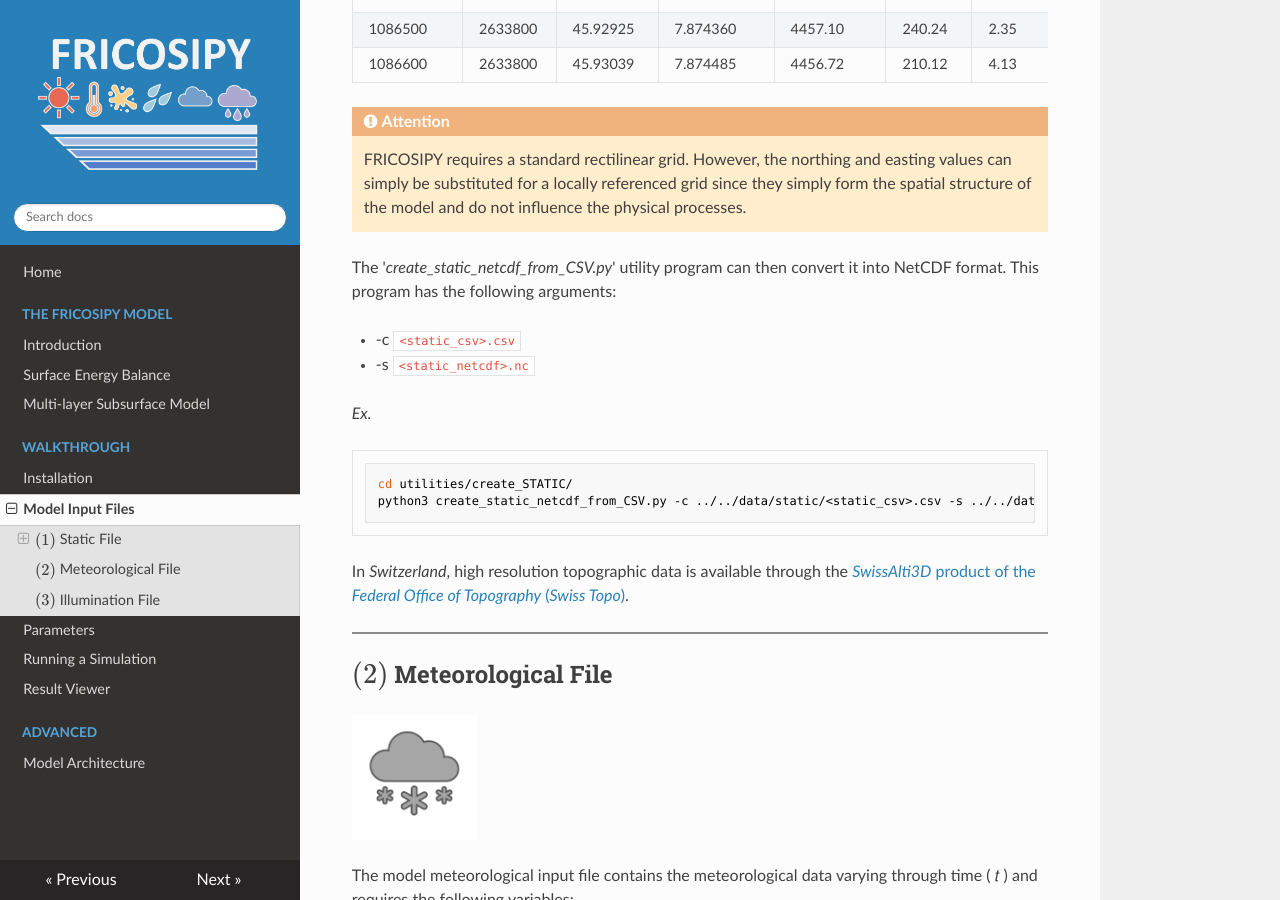
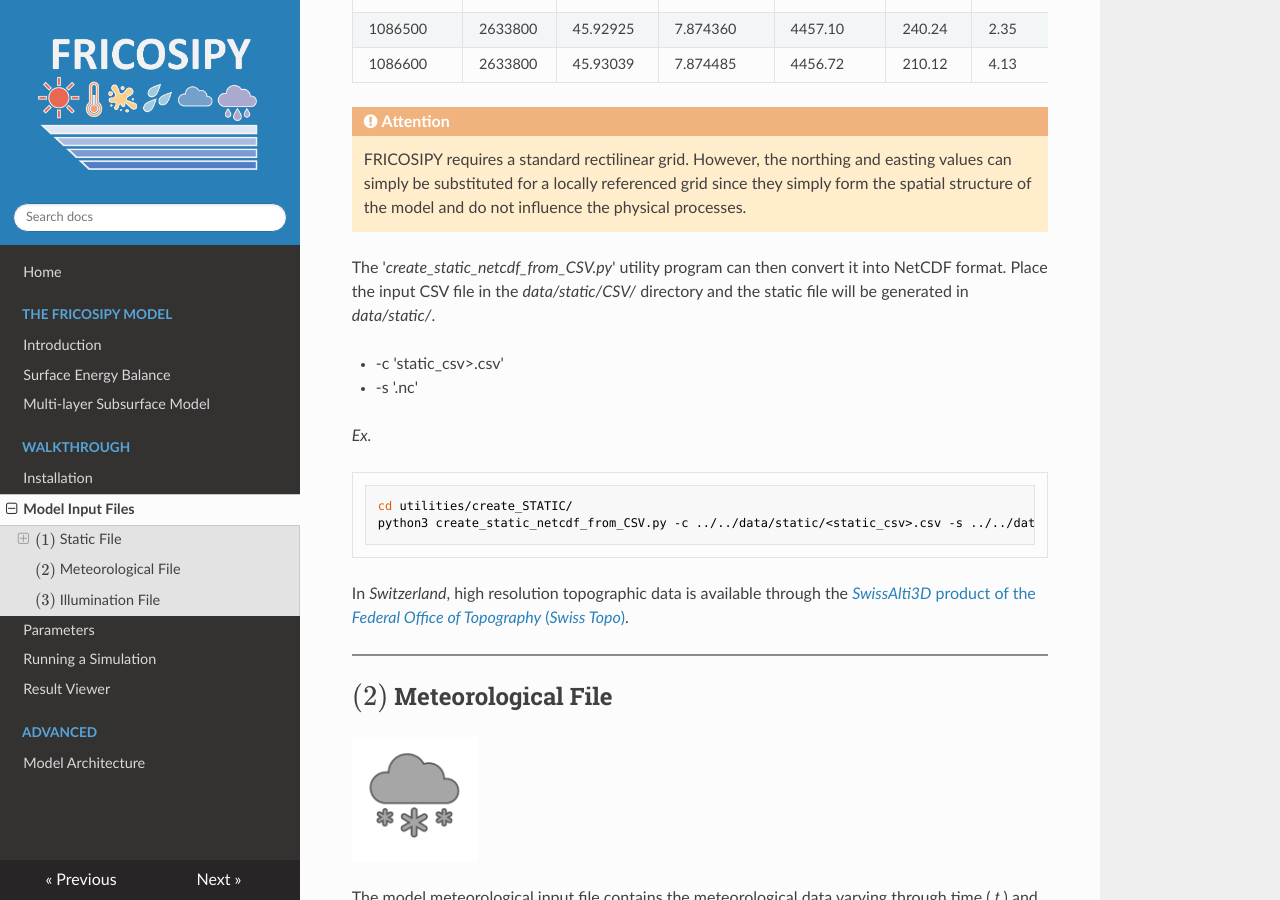
Before and after one commit to MarcusGastaldello/FRICOSIPY, an MkDocs documentation site: the page built from docs/model_input_files.md, in a window 1280 px wide and 900 px high, scrolled down 1294 px. Built offline with MkDocs 1.6.1, drawn with Linux system fonts in a browser that asks for light colours; nearby versions of some CDN libraries.

Commit message:
Update model_input_files.md

```diff
--- a/docs/model_input_files.md
+++ b/docs/model_input_files.md
@@ -54,10 +54,12 @@
 !!! attention
     FRICOSIPY requires a standard rectilinear grid. However, the northing and easting values can simply be substituted for a locally referenced grid since they simply form the spatial structure of the model and do not influence the physical processes.
 
-The '*create_static_netcdf_from_CSV.py*' utility program can then convert it into NetCDF format. This program has the following arguments:
+The '*create_static_netcdf_from_CSV.py*' utility program can then convert it into NetCDF format. Place the input CSV file in the *data/static/CSV/* directory and the static file will be generated in *data/static/*.
 
-* -c   `<static_csv>.csv`
-* -s   `<static_netcdf>.nc`
+
+
+* -c   'static_csv>.csv'
+* -s   '<static_netcdf>.nc'
 
 *Ex.*
 
```
